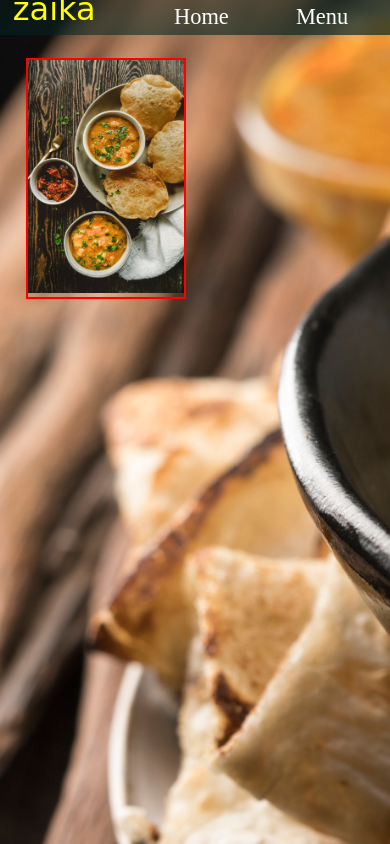
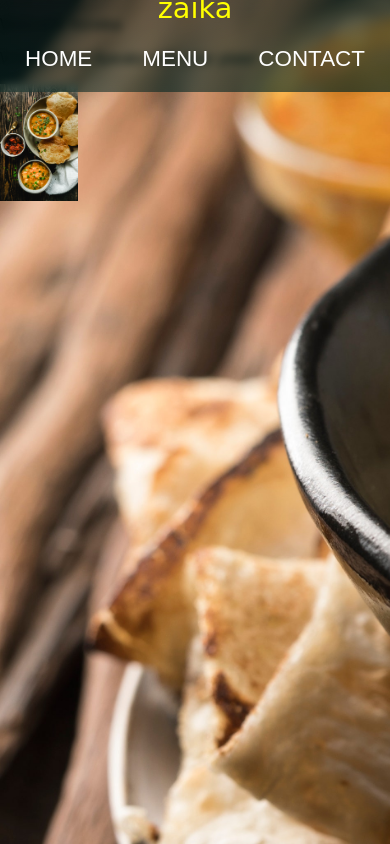
Before and after one commit to KumarAmitt/Restaurant-Page, a website built with webpack: page dist/index.html in a window 390 px wide. Built offline with nearby package versions, Linux system fonts and the light colour scheme; a web font is replaced by a local one.

Commit message:
Fix stylesheets for Responsive design

```diff
--- a/src/index.js
+++ b/src/index.js
@@ -32,6 +32,30 @@ linkText.forEach(el => {
 })
 
 
+//cover
+
+const coverDiv = createElement('div')
+coverDiv.classList.add('cover')
+content.appendChild(coverDiv)
+
+
+const coverContent = createElement('div')
+coverContent.classList.add('cover-content')
+coverDiv.appendChild(coverContent)
+
+const coverP1 = createElement('p')
+coverP1.classList.add('cover-p1')
+coverContent.appendChild(coverP1)
+coverP1.textContent = 'Welcome to'
+
+const p1Span = createElement('span')
+coverP1.appendChild(p1Span)
+p1Span.textContent = 'zaika'
+
+const coverP2 = createElement('p')
+coverP2.classList.add('cover-p2')
+coverContent.appendChild(coverP2)
+coverP2.textContent = 'Where Food Speaks with your plate!'
 // feature-recipe
 
 const featRecipe = createElement('div');
--- a/src/stylesheets/style.scss
+++ b/src/stylesheets/style.scss
@@ -1,62 +1,52 @@
-@import url('https://fonts.googleapis.com/css2?family=Meddon&display=swap');
+@import url("https://fonts.googleapis.com/css2?family=Meddon&display=swap");
 
 body {
-  background: url('../images/biriyani.jpg') fixed;
+  background: url("../images/biriyani.jpg") fixed;
   background-size: cover;
   margin: 0;
   padding: 0;
+  font-family: sans-serif;
 }
 
-//NAVBAR--------------
+// NAVBAR
 
 nav {
-  //border: 2px solid red;
-  display: flex;
-  justify-content: space-between;
-  background: linear-gradient(to bottom right, rgba(3, 38, 35, 0.3), rgba(3, 38, 35, 0.7));
+  text-align: center;
+  background: linear-gradient(
+    to bottom right,
+    rgba(3, 38, 35, 0.3),
+    rgba(3, 38, 35, 0.7)
+  );
   backdrop-filter: blur(4px);
   position: fixed;
   top: 0;
+  left: 0;
   right: 0;
-  left: 0;
   z-index: 10;
 
   .logo {
-    //border: 1px solid blue;
-    font-family: 'Meddon', cursive;
-    font-size: 2rem;
     color: yellow;
+    font-family: "Meddon", cursive;
+    font-size: 1.8rem;
     margin-top: -0.3em;
-    margin-left: 0.4em;
   }
 
   .nav-links {
-    //border: 2px solid blue;
+    list-style-type: none;
+    padding-left: 0;
     color: #fff;
-    padding-left: 0;
-    list-style-type: none;
     display: flex;
-    align-items: center;
-    margin: auto 2em;
+    justify-content: space-around;
+  }
+
+  .nav-link {
+    padding: 0.2em 0.5em;
     font-size: 1.4rem;
-
-    .nav-link {
-      //border: 1px solid yellow;
-      margin: 0 1em;
-      padding: 0.2em 0.5em;
-      cursor: pointer;
-    }
+    cursor: pointer;
+    text-transform: uppercase;
   }
 }
 
-.feat-recipe {
-  border: 2px solid red;
-  width: 40%;
-  margin-top: 3.6em;
-  margin-left: 1.6em;
-
-  img {
-    width: 100%;
-    opacity: 0.9;
-  }
+img {
+  width: 20%;
 }
```
Also changed, not shown: dist/072950fca23616d83259da27d6b472c8.jpg (added), dist/9b11db4491215d76719d543973247fb2.jpg (added), dist/main.css, dist/main.js, 2 other files.
